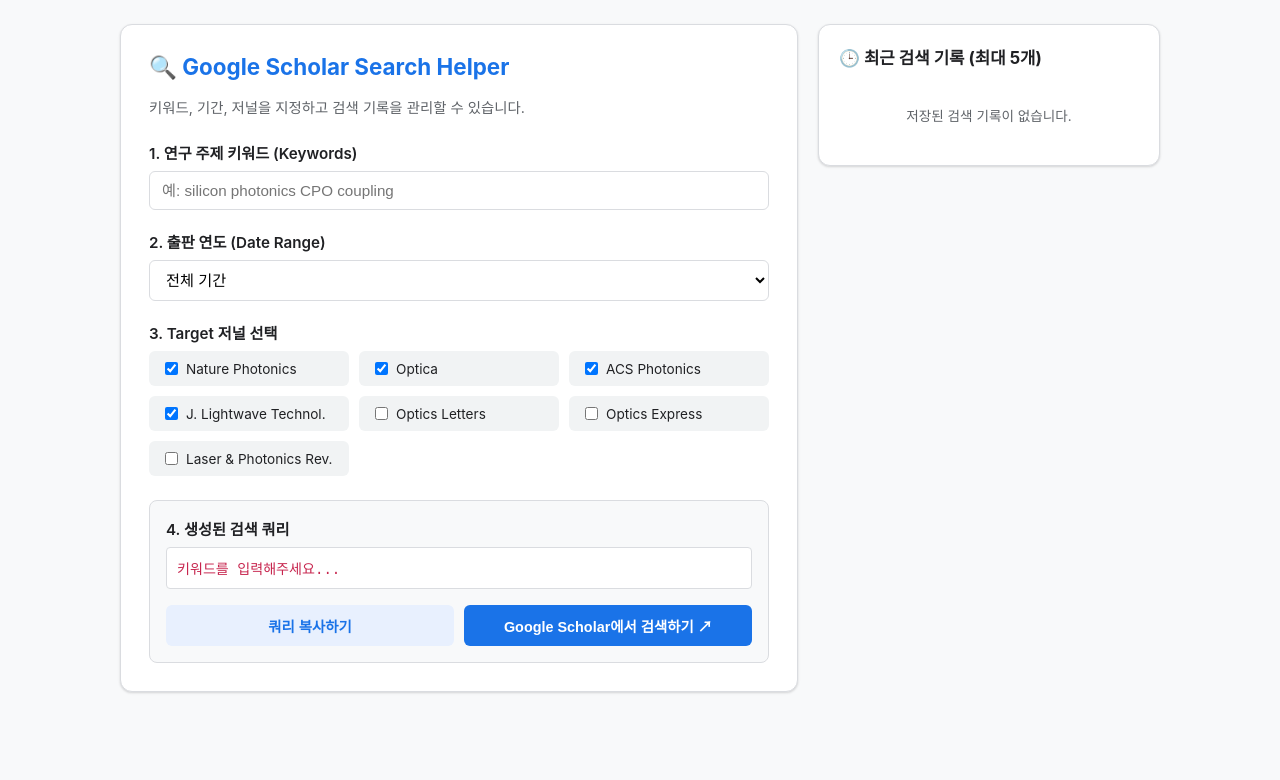
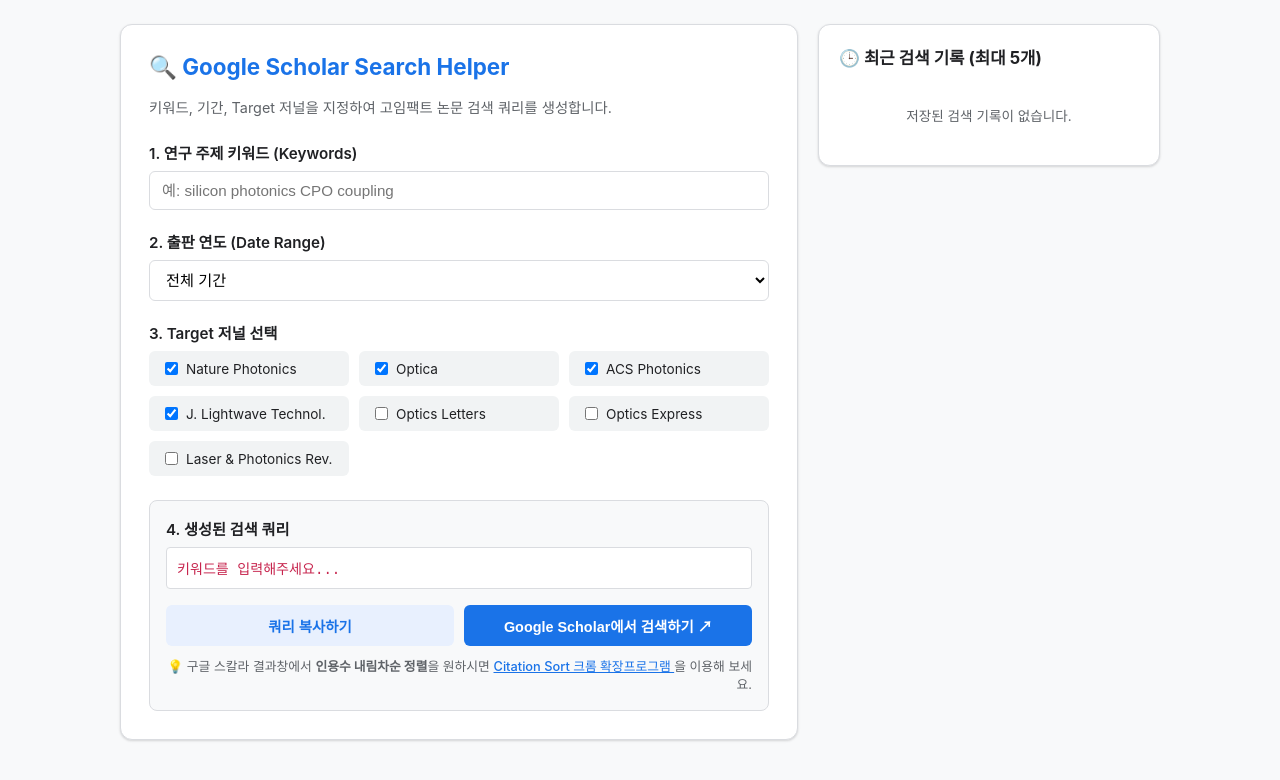
Before and after one commit to alsktv/jernalsearch, a plain HTML site: page index.html in a window 1280 px wide. Drawn offline with Linux system fonts and the light colour scheme.

Commit message:
Add Citation Sort guide link and optimize search helper

```diff
--- a/index.html
+++ b/index.html
@@ -176,6 +176,21 @@
       background-color: #d2e3fc;
     }
 
+    /* 인용수 정렬 팁 안내 스타일 */
+    .citation-tip {
+      margin-top: 12px;
+      font-size: 0.8rem;
+      color: var(--text-sub);
+      text-align: right;
+      line-height: 1.4;
+    }
+
+    .citation-tip a {
+      color: var(--primary);
+      text-decoration: underline;
+      font-weight: 500;
+    }
+
     /* 우측 기록 카드 스타일 */
     .history-list {
       display: flex;
@@ -252,7 +267,7 @@
   <!-- 메인 폼 영역 -->
   <div class="main-container">
     <h1>🔍 Google Scholar Search Helper</h1>
-    <p class="subtitle">키워드, 기간, 저널을 지정하고 검색 기록을 관리할 수 있습니다.</p>
+    <p class="subtitle">키워드, 기간, Target 저널을 지정하여 고임팩트 논문 검색 쿼리를 생성합니다.</p>
 
     <div class="form-group">
       <label class="section-title">1. 연구 주제 키워드 (Keywords)</label>
@@ -291,6 +306,14 @@
         <button class="btn-secondary" onclick="handleCopy()">쿼리 복사하기</button>
         <button class="btn-primary" onclick="handleSearch()">Google Scholar에서 검색하기 ↗</button>
       </div>
+
+      <!-- 인용수 정렬 관련 팁 안내 -->
+      <div class="citation-tip">
+        💡 구글 스칼라 결과창에서 <b>인용수 내림차순 정렬</b>을 원하시면
+        <a href="https://chromewebstore.google.com/search/Google%20Scholar%20Citation%20Count%20Sort" target="_blank">
+          Citation Sort 크롬 확장프로그램
+        </a>을 이용해 보세요.
+      </div>
     </div>
   </div>
 
@@ -300,7 +323,7 @@
       🕒 최근 검색 기록 (최대 5개)
     </h2>
     <div id="historyList" class="history-list">
-      <!-- JS로 카드가 여기에 생성됩니다 -->
+      <!-- JS로 카드가 생성됩니다 -->
     </div>
   </div>
 </div>
@@ -313,7 +336,7 @@
     renderHistory();
   });
 
-  // 2. 쿼리 자동 생성을 처리하는 함수
+  // 2. 쿼리 자동 생성 함수
   function buildQuery() {
     const keywordInput = document.getElementById('keywords').value.trim();
     const checkboxes = document.querySelectorAll('.journal-grid input[type="checkbox"]:checked');
@@ -334,7 +357,7 @@
     return finalQuery;
   }
 
-  // 3. 검색 기록을 저장하는 핵심 로직 (최대 5개 저장)
+  // 3. 검색 기록 저장 (최대 5개)
   function saveHistory() {
     const keyword = document.getElementById('keywords').value.trim();
     if (!keyword) return;
@@ -356,10 +379,8 @@
 
     let history = JSON.parse(localStorage.getItem(STORAGE_KEY) || '[]');
 
-    // 동일한 키워드 조건이 있으면 기존 것 제거 (중복 방지)
+    // 중복 키워드 제거 후 맨 앞에 추가
     history = history.filter(item => item.keyword !== keyword);
-
-    // 맨 앞에 추가 후 최근 5개만 유지
     history.unshift(historyItem);
     if (history.length > 5) {
       history = history.slice(0, 5);
@@ -369,7 +390,7 @@
     renderHistory();
   }
 
-  // 4. 저장된 기록을 화면 우측 카드로 출력하는 함수
+  // 4. 저장된 기록을 사이드바 카드로 출력
   function renderHistory() {
     const historyList = document.getElementById('historyList');
     const history = JSON.parse(localStorage.getItem(STORAGE_KEY) || '[]');
@@ -393,29 +414,24 @@
     `).join('');
   }
 
-  // 5. 우측 카드를 누르면 폼 데이터 복원
+  // 5. 클릭 시 해당 검색 조건 전체 복원
   function restoreHistory(id) {
     const history = JSON.parse(localStorage.getItem(STORAGE_KEY) || '[]');
     const target = history.find(item => item.id === id);
     if (!target) return;
 
-    // 키워드 입력
     document.getElementById('keywords').value = target.keyword;
-
-    // 연도 선택
     document.getElementById('yearFilter').value = target.year || "";
 
-    // 저널 체크박스 상태 복원
     const checkboxes = document.querySelectorAll('.journal-grid input[type="checkbox"]');
     checkboxes.forEach(cb => {
       cb.checked = target.journals.includes(cb.value);
     });
 
-    // 쿼리 다시 빌드
     buildQuery();
   }
 
-  // 6. 복사 및 검색 실행 시 저장 함수 호출
+  // 6. 실행 액션
   function handleCopy() {
     const query = buildQuery();
     if (!query) return;
```
